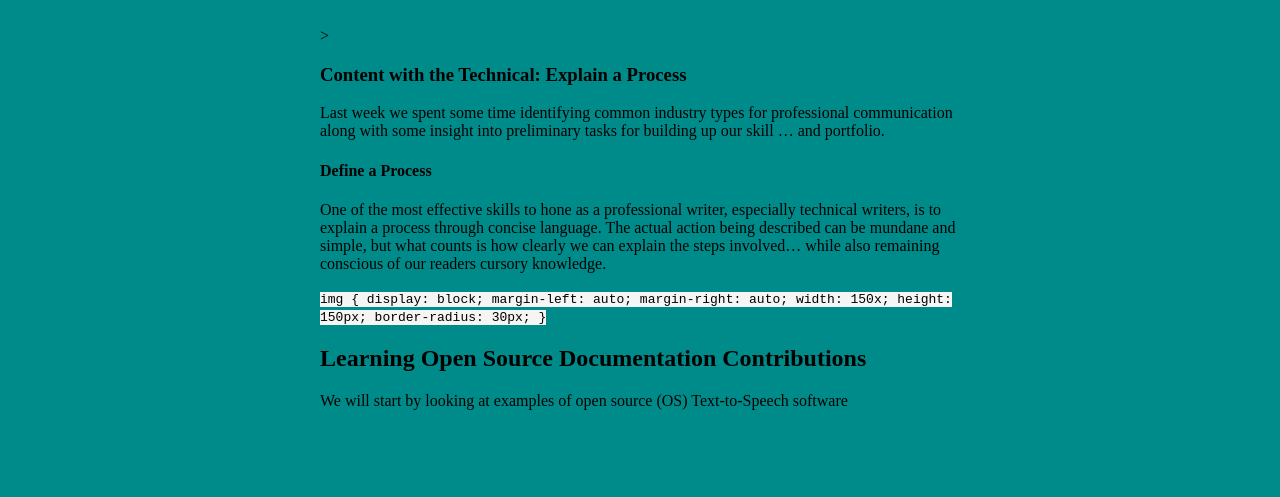
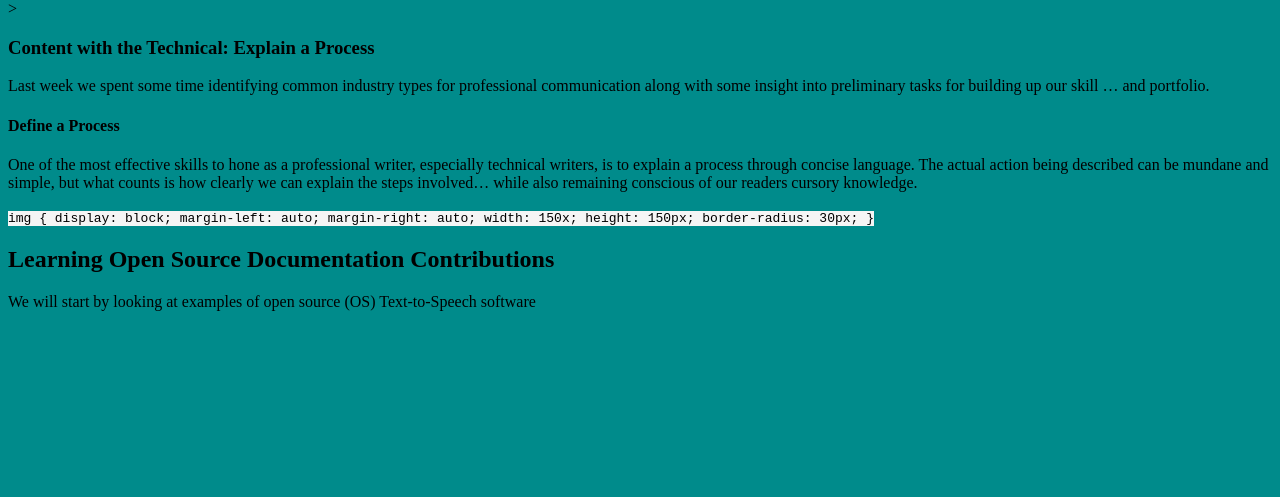
Before and after one commit to Graessley/cwt, a plain HTML site: page index.html in a window 1280 px wide. Shown: the part 303-800 px from the top of the page. Drawn offline with Linux system fonts and the light colour scheme.

Commit message:
new styles.css

```diff
--- a/styles.css
+++ b/styles.css
@@ -1,7 +1,5 @@
 body {
     background: darkcyan;
-    width: 50%;
-    margin: auto;
 }
 
 img {
```
